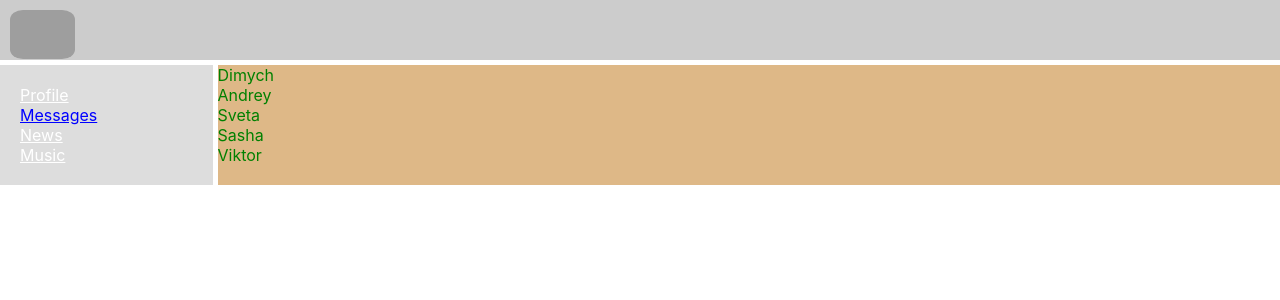
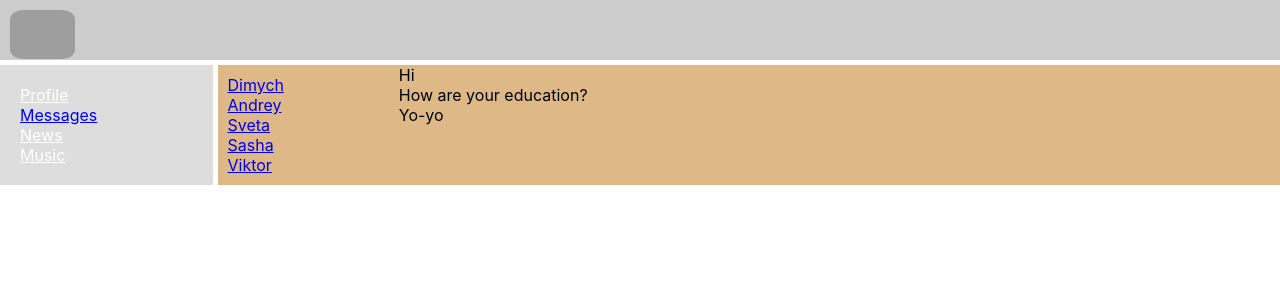
Before and after one commit to EugeneKravec/react-simple, a React (Create React App) app: page /dialogs in a window 1280 px wide. Shown: the top 300 px of the page. Built offline with nearby package versions, Linux system fonts and the light colour scheme; grey boxes are pictures that could not be loaded.

Commit message:
Change dialogs

```diff
--- a/src/components/Dialogs/Dialogs.jsx
+++ b/src/components/Dialogs/Dialogs.jsx
@@ -1,14 +1,31 @@
-// import c from "./Dialogs.module.css";
+import { NavLink } from "react-router-dom";
+import s from "./Dialogs.module.css";
 
 const Dialogs = (props) => {
   return (
-    <div className="dialogs">
-      <div className="dialogs-items">
-        <div className="item">Dimych</div>
-        <div className="item">Andrey</div>
-        <div className="item">Sveta</div>
-        <div className="item">Sasha</div>
-        <div className="item">Viktor</div>
+    <div className={s.dialogs}>
+      <div className={s.dialogsItems}>
+        <div className={s.dialog + " " + s.active}>
+          <NavLink to="/dialogs/1">Dimych</NavLink>
+        </div>
+
+        <div className={s.dialog}>
+          <NavLink to="/dialogs/2">Andrey</NavLink>
+        </div>
+        <div className={s.dialog}>
+          <NavLink to="/dialogs/3">Sveta</NavLink>
+        </div>
+        <div className={s.dialog}>
+          <NavLink to="/dialogs/4">Sasha</NavLink>
+        </div>
+        <div className={s.dialog}>
+          <NavLink to="/dialogs/5">Viktor</NavLink>
+        </div>
+      </div>
+      <div className="messages">
+        <div className="message">Hi</div>
+        <div className="message">How are your education?</div>
+        <div className="message">Yo-yo</div>
       </div>
     </div>
   );
--- a/src/components/Dialogs/Dialogs.module.css
+++ b/src/components/Dialogs/Dialogs.module.css
@@ -0,0 +1,24 @@
+.dialogs {
+  display: grid;
+  grid-template-columns: 2fr 10fr;
+  /* grid-template-rows: 60px 1fr; */
+  grid-gap: 5px;
+}
+
+.dialogsItems {
+  padding: 10px;
+}
+
+.dialogsItems .active {
+  color: aliceblue;
+}
+
+.dialog {
+}
+
+.messages {
+  padding: 10px;
+}
+
+.message {
+}
```
